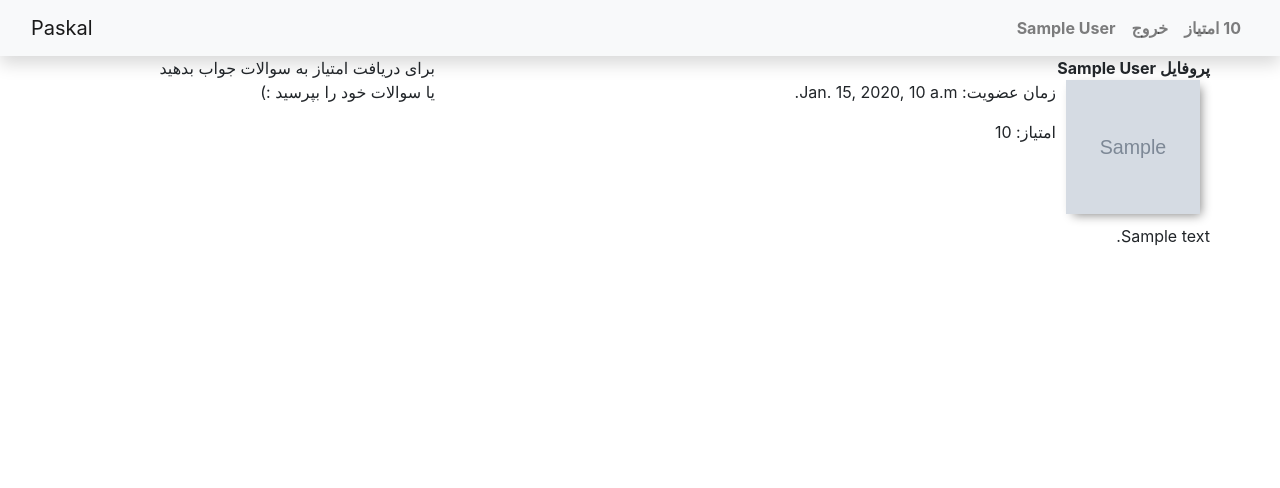
After one commit to therealak12/Paskal, a Django app: a page that uses paskal/templates/base.html in a window 1280 px wide. The commit adds this page. Shown: the top 488 px of the page. Run offline with Django 3.2, Linux system fonts and the light colour scheme; tables that the repository leaves empty hold one stand-in row (values such as "Sample post"); grey boxes marked "Sample" are stand-in pictures; parts of the project's set-up code (start-up, migrations or seed data) failed here and were passed over; some libraries are stand-ins or nearby versions.

Commit message:
Make profile view for users

```diff
--- a/paskal/paskal/urls.py
+++ b/paskal/paskal/urls.py
@@ -17,12 +17,12 @@ from django.contrib import admin
 from django.urls import path, include
 from django.conf import settings
 from django.conf.urls.static import static
+from django.views.static import serve
 
 app_name = 'main'
 
 urlpatterns = [
-    # path('', questions, name='questions'), TODO
     path('admin/', admin.site.urls),
-    path('auth/', include(('user.urls', 'user'), namespace='user')),
-    path('action/', include(('action.urls', 'action'), namespace='action'))
+    path('users/', include(('user.urls', 'user'), namespace='user')),
+    path('action/', include(('action.urls', 'action'), namespace='action')),
 ] + static(settings.MEDIA_URL, document_root=settings.MEDIA_ROOT)
--- /dev/null
+++ b/paskal/static/base.css
@@ -0,0 +1,14 @@
+.rtl_text {
+  text-align: right;
+}
+
+.content_right {
+  width: 670px;
+  margin-right: 20px;
+  float: right;
+}
+
+.content_left {
+  width: 250px;
+  float: left;
+}
--- /dev/null
+++ b/paskal/static/user/profile.css
@@ -0,0 +1,24 @@
+.main_container {
+  direction: rtl;
+}
+
+.user_name {
+  width: 400px;
+  float: right;
+}
+
+.user_image {
+  box-shadow: 4px 4px 10px -3px #888888;
+  width: 134px;
+  height: 134px;
+  background-color: white;
+  float: right;
+  margin-left: 10px;
+  margin-right: 10px;
+  margin-bottom: 10px;
+}
+
+.info_wrapper {
+  text-align: right;
+  direction: rtl;
+}
--- a/paskal/templates/action/question_list.html
+++ b/paskal/templates/action/question_list.html
@@ -3,7 +3,7 @@
 {% block content %}
 <link rel="stylesheet" type="text/css" href={% static 'action/question.css' %}>
 <div class="container">
-    <div class="col col-8 q_list">
+    <div class="col col-8 content_right">
         {% for question in object_list %}
         <div class="q_wrapper">
             <div class="q_stat" dir="rtl">
@@ -22,7 +22,7 @@
         </div>
         {% endfor %}
     </div>
-    <div class="col col-4 sidebar_text">
+    <div class="col col-4 rtl_text content_left">
         <p>پاسکال وبسایتی برای <br> پرسش و پاسخ به زبان <br> فارسی است</p>
     </div>
 </div>
--- a/paskal/templates/base.html
+++ b/paskal/templates/base.html
@@ -1,3 +1,4 @@
+{% load static %}
 <!DOCTYPE html>
 <html>
 
@@ -18,6 +19,7 @@
     <meta name="google" content="notranslate" />
     <link rel="stylesheet" href="https://stackpath.bootstrapcdn.com/bootstrap/4.4.1/css/bootstrap.min.css"
         integrity="sha384-Vkoo8x4CGsO3+Hhxv8T/Q5PaXtkKtu6ug5TOeNV6gBiFeWPGFN9MuhOf23Q9Ifjh" crossorigin="anonymous">
+    <link rel="stylesheet" href={% static 'base.css' %}>
 </head>
 
 <body>
@@ -26,21 +28,22 @@
             <a class="navbar-brand" href="#">Paskal</a>
             <ul class="navbar-nav ml-auto">
                 <li class="nav-item text-black">
-                    <a class="nav-link text-black font-weight-bold" href="#">{{ user.name }}</a>
+                    <a class="nav-link text-black font-weight-bold"
+                        href="{% url 'user:profile' id=user.id name=user.name %}">{{ user.name }}</a>
                 </li>
                 {% if user.is_authenticated %}
                 <li class="nav-item text-black">
-                    <a class="nav-link text-black font-weight-bold" href="/auth/signout">خروج</a>
+                    <a class="nav-link text-black font-weight-bold" href="{% url 'user:signout' %}">خروج</a>
                 </li>
                 <li class="nav-item text-black">
                     <a class="nav-link text-black font-weight-bold" dir="rtl"> {{ user.score }} امتیاز</a>
                 </li>
                 {% else %}
                 <li class="nav-item text-black">
-                    <a class="nav-link text-black font-weight-bold" href="/auth/signin">ورود</a>
+                    <a class="nav-link text-black font-weight-bold" href="{% url 'user:signin' %}">ورود</a>
                 </li>
                 <li class="nav-item text-black">
-                    <a class="nav-link text-black font-weight-bold" href="/auth/signup">ثبت‌نام</a>
+                    <a class="nav-link text-black font-weight-bold" href="{% url 'user:signup' %}">ثبت‌نام</a>
                 </li>
                 {% endif %}
             </ul>
--- /dev/null
+++ b/paskal/templates/user/profile.html
@@ -0,0 +1,34 @@
+{% extends 'base.html' %}
+{% load static %}
+{% load jalali_tags %}
+{% block content %}
+<link rel="stylesheet" type="text/css" href={% static 'user/profile.css' %}>
+
+<div class="container">
+    <div class="row main_container">
+        <div class="col col-8">
+            <div class="row">
+                <strong>
+                    پروفایل {{ user.name }}
+                </strong>
+            </div>
+            <div class="row">
+                <img class="user_image" src="{{ user.avatar.url }}" alt="user_profile_image">
+                <div class="info_wrapper">
+                    <p>زمان عضویت: {{ user.date_joined|to_jalali:'%d %B %y' }}</p>
+                    <p>امتیاز: {{ user.score }}</p>
+                </div>
+            </div>
+            <div class="row">
+                {% if user.bio %}
+                {{user.bio}}
+                {% endif %}
+            </div>
+        </div>
+        <div class="col col-4 rtl_text content_left">
+            برای دریافت امتیاز به سوالات جواب بدهید<br>
+            یا سوالات خود را بپرسید :)
+        </div>
+    </div>
+</div>
+{% endblock %}
--- a/paskal/user/models.py
+++ b/paskal/user/models.py
@@ -1,6 +1,7 @@
 import uuid
 import os
 
+from django.conf import settings
 from django.utils import timezone
 from django.db import models
 from django.contrib.auth.models import BaseUserManager, AbstractBaseUser, PermissionsMixin
@@ -8,9 +9,7 @@ from django.contrib.auth.models import BaseUserManager, AbstractBaseUser, Permis
 
 def get_avatar_path(instance, file_name):
     """Generate file path for the given file name"""
-    extension = file_name.split('.')[-1]
-    file_name = f'{uuid.uuid4()}.{extension}'
-    return os.path.join('images/', file_name)
+    return os.path.join('static/images/user/' + str(instance.id))
 
 
 class UserManager(BaseUserManager):
--- a/paskal/user/urls.py
+++ b/paskal/user/urls.py
@@ -1,8 +1,9 @@
 from django.urls import path
-from .views import signup, signin, signout
+from .views import signup, signin, signout, profile
 
 urlpatterns = [
     path('signup', signup, name='signup'),
     path('signin', signin, name='signin'),
-    path('signout', signout, name='signout')
+    path('signout', signout, name='signout'),
+    path('<id>/<name>', profile, name='profile')
 ]
--- a/paskal/user/views.py
+++ b/paskal/user/views.py
@@ -2,6 +2,7 @@ from django.shortcuts import render, redirect
 from django.contrib.auth import authenticate, login, logout
 
 from .forms import UserCreationForm, AuthenticationForm
+from .models import User
 
 
 def signup(request):
@@ -37,3 +38,8 @@ def signin(request):
 def signout(request):
     logout(request)
     return redirect('action:question-list')
+
+
+def profile(request, id, name):
+    user = User.objects.get(id=id)
+    return render(request, 'user/profile.html', {'user': user})
```
Also changed, not shown: paskal/paskal/settings.py (+26 -5 lines), paskal/static/action/question.css (+0 -8 lines), 2 other files.
